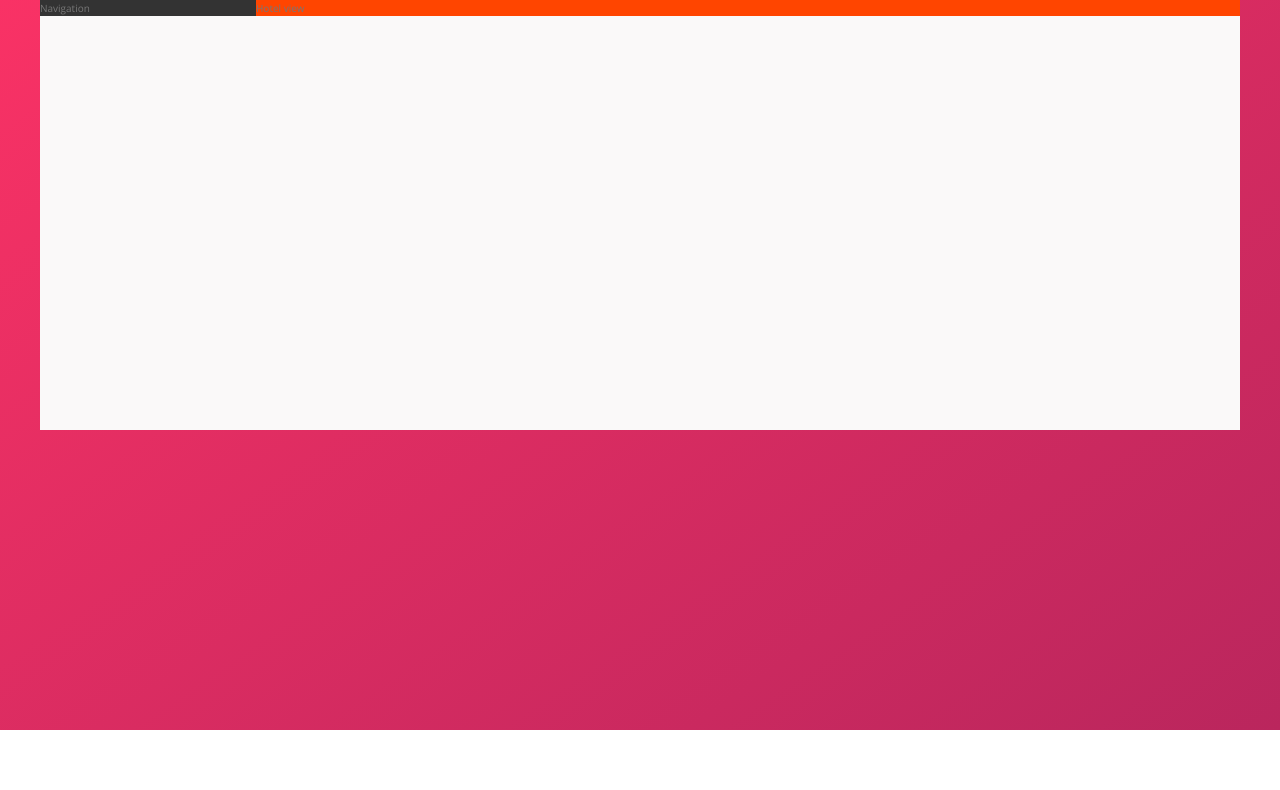
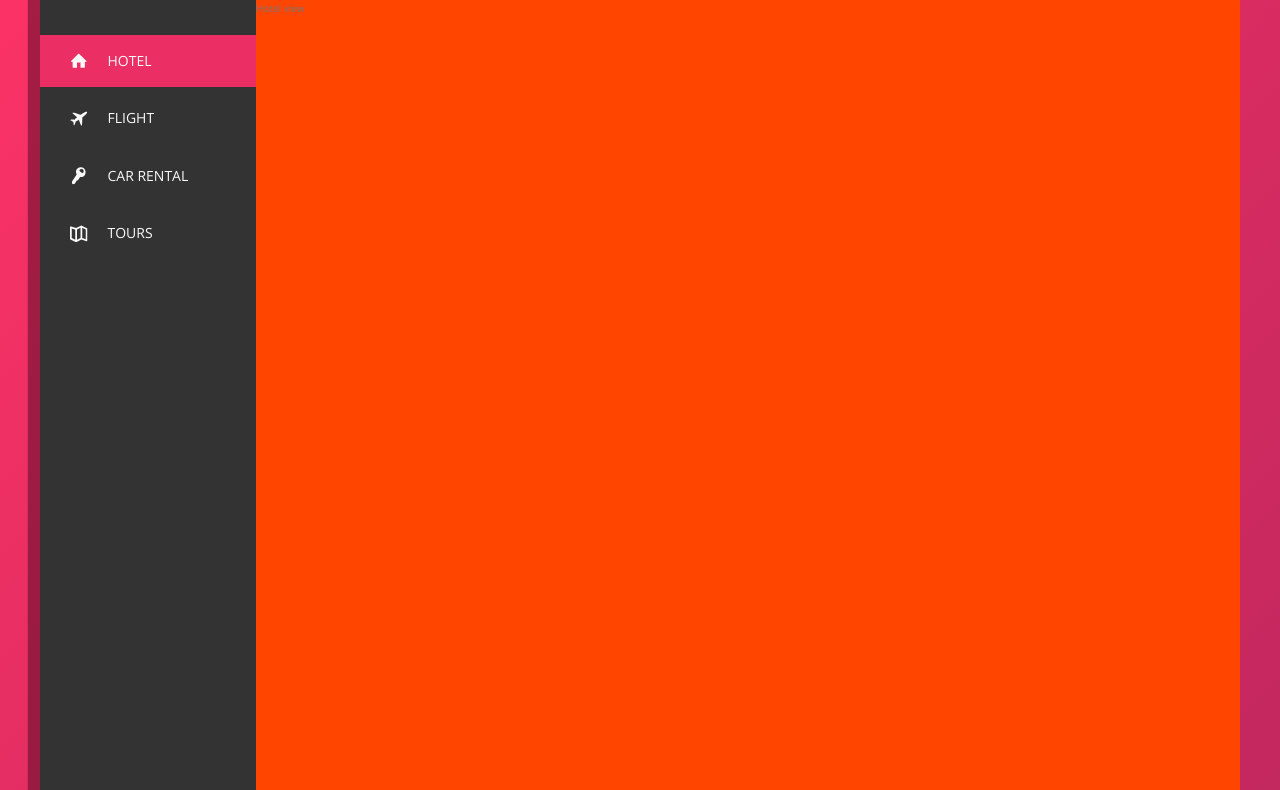
Before and after one commit to xmavv/COURSE--Trillo, a website: page index.html in a window 1280 px wide. Shown: the part 150-940 px from the top of the page. Before the commit the page ends 880 px from the top, so only its background shows below. Drawn offline with nearby package versions, Linux system fonts and the light colour scheme.

Commit message:
side-nav done, transition fun, delay

```diff
--- a/index.html
+++ b/index.html
@@ -59,7 +59,48 @@
             <div class="content">
 
                 <nav class="sidebar">
-                    Navigation
+                    <ul class="side-nav">
+
+                        <li class="side-nav__item side-nav__item--active">
+                            <a href="#" class="side-nav__link">
+                                <svg class="side-nav__icon">
+                                    <use xlink:href="img/sprite.svg#icon-home"></use>
+                                </svg>
+                                <span>Hotel</span>
+                            </a>
+                        </li>
+
+                        <li class="side-nav__item">
+                            <a href="#" class="side-nav__link">
+                                <svg class="side-nav__icon">
+                                    <use xlink:href="img/sprite.svg#icon-aircraft"></use>
+                                </svg>
+                                <span>Flight</span>
+                            </a>
+                        </li>
+
+                        <li class="side-nav__item">
+                            <a href="#" class="side-nav__link">
+                                <svg class="side-nav__icon">
+                                    <use xlink:href="img/sprite.svg#icon-key"></use>
+                                </svg>
+                                <span>Car rental</span>
+                            </a>
+                        </li>
+
+                        <li class="side-nav__item">
+                            <a href="https://xmavv-natours-project.netlify.app/" target="_blank" class="side-nav__link">
+                                <svg class="side-nav__icon">
+                                    <use xlink:href="img/sprite.svg#icon-map"></use>
+                                </svg>
+                                <span>Tours</span>
+                            </a>
+                        </li>
+                    </ul>
+
+                    <div class="legal">
+                        &copy; 2023 by trillo. All right reserved.
+                    </div>
                 </nav>
 
                 <!-- main tutaj bo w maine jest to co jest na stronie, o czym jest strona -->
--- a/sass/_base.scss
+++ b/sass/_base.scss
@@ -25,6 +25,7 @@ Grey dark 3: #999
     --color-primary: #eb2f64;
     --color-primary-light: #FF3366;
     --color-primary-dark: #BA265D;
+    --color-primary-shadow: #4e0822;
 
     --color-grey-light-1: #faf9f9;
     --color-grey-light-2: #f4f2f2;
--- a/sass/_components.scss
+++ b/sass/_components.scss
@@ -117,3 +117,82 @@
         margin-right: 1rem;
     }
 }
+
+////////////////////////////////////////////////////////
+// SIDE NAVIGATION
+
+.side-nav {
+    font-size: 1.4rem;
+    list-style: none;
+    margin-top: 3.5rem;
+
+    &__item {
+        position: relative;
+
+        &:not(:last-child) {
+            margin-bottom: .5rem;
+        }
+
+        &::before {
+            content: '';
+            position: absolute;
+            top: 0;
+            left: 0;
+            height: 100%;
+            width: 3px;
+            background-color: var(--color-primary);
+            transform: scaleY(0);
+            transition: transform .2s ease,
+                        width .4s cubic-bezier(1,0,0,1) .2s,
+                        background-color .1s;
+        }
+
+        &:hover::before,
+        &--active::before {
+            transform: scaleY(1);
+            width: 100%;
+        }
+
+        &:active::before {
+            background-color: var(--color-primary-light);
+        }
+    }
+
+    &__link:link,
+    &__link:visited {
+        color: var(--color-grey-light-1);
+        text-decoration: none;
+        text-transform: uppercase;
+
+        // d:b bo wtedy mozemy kliknac link nawet gdy nie mamy na samym napisie tylko do konca
+        // tego side-nava
+        // display: block;
+        // df to tez db
+
+        padding: 1.5rem 3rem;
+        display: flex;
+        align-items: center;
+
+        position: relative;
+        z-index: 10;
+    }
+
+    &__icon {
+        height: 1.75rem;
+        width: 1.75rem;
+        fill: currentColor; // color tego elementu, lub elementu rodzica, fajne przy hoverze
+                            // nie musimy pisac drugiego hovera do icon, bo wtedy color linku to zielony, wowczas
+                            // current color naszego icon tez bedzie zielony
+        margin-right: 2rem;
+    }
+}
+
+////////////////////////////////////////////////////////
+// LEGAL TEXT
+
+.legal {
+    font-size: 1.2rem;
+    color: var(--color-grey-light-4);
+    text-align: center;
+    padding: 2.5rem;
+}
--- a/sass/_layout.scss
+++ b/sass/_layout.scss
@@ -4,6 +4,8 @@
     background-color: var(--color-grey-light-1);
     box-shadow: var(--shadow-dark);
     min-height: 50rem;
+    // position: relative;
+    box-shadow: -1.2rem -1.2rem .1rem rgba(#4e0822, .5);
 }
 
 .header {
@@ -24,10 +26,17 @@
 .sidebar {
     background-color: var(--color-grey-dark-1);
     flex: 0 0 18%;
+
+    display: flex;
+    flex-direction: column;
+    justify-content: space-between;
 }
 
 .hotel-view {
     background-color: #fff;
+    flex: 1;
+
+    // TEST
     background-color: orangered;
-    flex: 1;
+    height: 100rem;
 }
```
Also changed, not shown: css/style.css, readme.md.
